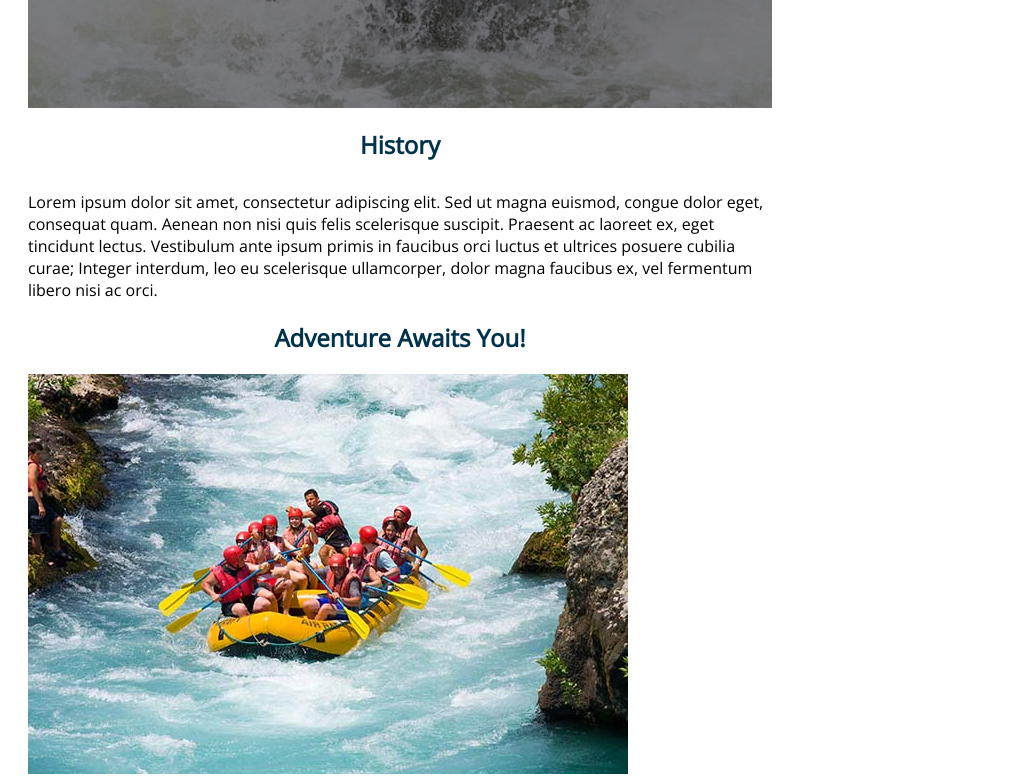
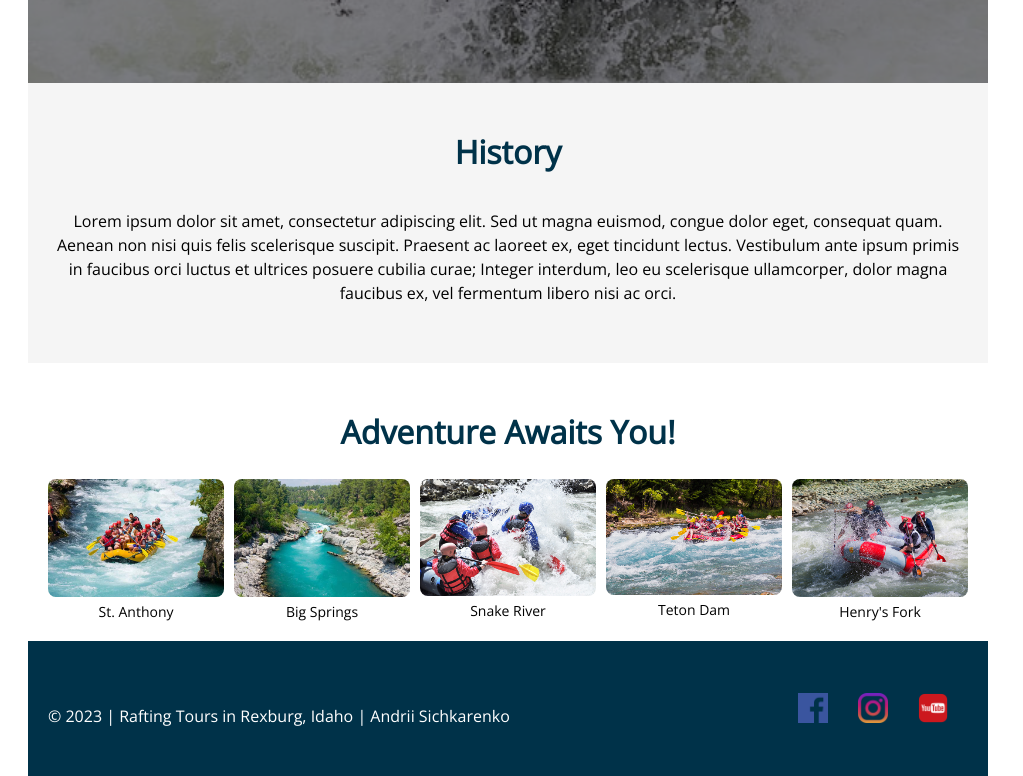
Before and after one commit to andreyrouk1/wdd130, a plain HTML site: page wwr/about.html in a window 1280 px wide. Shown: the part 580-1356 px from the top of the page, without its empty margins (0-1023 px from the left). Drawn offline with nearby package versions, Linux system fonts and the light colour scheme.

Commit message:
updated about us page

```diff
--- a/wwr/about.html
+++ b/wwr/about.html
@@ -10,7 +10,7 @@
   </head>
   <body>
     <header>
-        <img src="images/logo.png" alt="Rafting Site Logo">
+        <img class="logo" src="images/logo.png" alt="Rafting Site Logo">
         <nav class="header-nav">
             <a href="/index.html">Home</a>
             <a href="/about.html">About Us</a>
@@ -28,31 +28,39 @@
                    Aenean non nisi quis felis scelerisque suscipit. Praesent ac laoreet ex, eget tincidunt lectus.</p>
             </article>
         </div>
-        <section>
+        <section class="history-section">
             <h2>History</h2>
             <p>Lorem ipsum dolor sit amet, consectetur adipiscing elit. Sed ut magna euismod, congue dolor eget, consequat quam.
                 Aenean non nisi quis felis scelerisque suscipit. Praesent ac laoreet ex, eget tincidunt lectus.
                 Vestibulum ante ipsum primis in faucibus orci luctus et ultrices posuere cubilia curae;
                 Integer interdum, leo eu scelerisque ullamcorper, dolor magna faucibus ex, vel fermentum libero nisi ac orci.</p>
+            <img src="images/" alt="">
         </section>
-        <section>
+        <section class="adventures-section">
             <h2>Adventure Awaits You!</h2>
-            <div>
+            <div class="gallery">
+              <figure>
                 <img src="images/rafting1.jpg" alt="Rafting Adventure Photo 1">
+                <figcaption>St. Anthony</figcaption>
+              </figure>
+              <figure>
+                <img src="images/rafting2.jpg" alt="Rafting Adventure Photo 2">
+                <figcaption>Big Springs</figcaption>
+              </figure>
+              <figure>
+                <img src="images/rafting3.jpg" alt="Rafting Adventure Photo 3">
+                <figcaption>Snake River</figcaption>
+              </figure>
+              <figure>
+                <img src="images/rafting4.jpg" alt="Rafting Adventure Photo 4">
+                <figcaption>Teton Dam</figcaption>
+              </figure>
+              <figure>
+                <img src="images/rafting5.jpg" alt="Rafting Adventure Photo 5">
+                <figcaption>Henry's Fork</figcaption>
+              </figure>
             </div>
-            <div>
-                <img src="images/rafting2.jpg" alt="Rafting Adventure Photo 2">
-            </div>
-            <div>
-                <img src="images/rafting3.jpg" alt="Rafting Adventure Photo 3">
-            </div>
-            <div>
-                <img src="images/rafting4.jpg" alt="Rafting Adventure Photo 4">
-            </div>
-            <div>
-                <img src="images/rafting5.jpg" alt="Rafting Adventure Photo 5">
-            </div>
-        </section>
+          </section>
     </main>
     <footer>
         <p>&copy; 2023 | Rafting Tours in Rexburg, Idaho | Andrii Sichkarenko</p>
--- a/wwr/styles/rafting.css
+++ b/wwr/styles/rafting.css
@@ -16,10 +16,10 @@
 }
 
 html {
-    width: 800px;
+    width: 1200px;
 }
 
-/* Body, headings, header, footer, and paragraph styles */
+/* Body, headings, header, and paragraph styles */
 
 body {
     font-family: var(--paragraph-font);
@@ -33,12 +33,22 @@ h1, h2, h3, h4, h5, h6 {
     text-align: center;
 }
 
+h2 {
+    font-size: 2em;
+}
+
 header {
     padding: 20px;
     background-color: var(--nav-background-color);
     justify-content: center;
     align-items: center;
-    display: flex; /* I wanted to play around with the menu, so it doesn't look like the one on the example, but it follows the guidelines */
+    display: grid;
+    grid-template-columns: auto 1fr;
+}
+
+.logo {
+    padding: 10px;
+    height: 75px;
 }
 
 header img {
@@ -46,14 +56,10 @@ header img {
     height: auto;
 }
 
-footer {
-    background-color: var(--nav-background-color);
-    color: #fff;
-    padding: 20px;
-}
-
 p {
     padding: 10px 0 0 0;
+    font-size: 16px;
+    line-height: 1.5;
 }
 
 /* Navigation styles */
@@ -141,11 +147,38 @@ nav a:hover {
     margin-left: 20px;
 }
 
-/* Footer navigation */
+/* Footer Styles */
+
+footer {
+    background-color: var(--nav-background-color);
+    color: #fff;
+    padding: 20px;
+    display: flex;
+    align-items: center;
+    justify-content: space-between;
+    height: 100px;
+}
+
+footer p {
+    margin: 0;
+    flex-grow: 1;
+}
+
+.footer-nav {
+    display: flex;
+    gap: 10px;
+    align-items: center;
+}
+
+.footer-nav img {
+    width: 30px;
+    height: 30px;
+    padding-right: 20px;
+  }
 
 footer a:hover {
     transform: scale(1.2);
-    background-color: #ffffff00; /* I couldn't figure out how to get rid of the background hover set by the general nav, so I made it transparent in the footer */
+    background-color: #ffffff00;
 }
 
 footer a {
@@ -153,8 +186,38 @@ footer a {
     padding: 0 0 0 0;
 }
 
-footer img {
-    width: 32px;
-    padding: 0 20px 20px 0;
+/* History Section Styles */
 
-}
+.history-section {
+    background-color: #F5F5F5;
+    padding: 20px;
+    text-align: center;
+  }
+
+/* Adventure Awaits Section Styles */
+
+.adventures-section {
+    text-align: center;
+    padding: 20px;
+  }
+
+  .gallery {
+    display: grid;
+    grid-template-columns: repeat(5, 1fr);
+    gap: 10px;
+  }
+
+  figure {
+    margin: 0;
+  }
+
+  figure img {
+    display: block;
+    width: 100%;
+    border-radius: 8px;
+  }
+
+  figure figcaption {
+    margin-top: 5px;
+    font-size: 14px;
+  }
```
